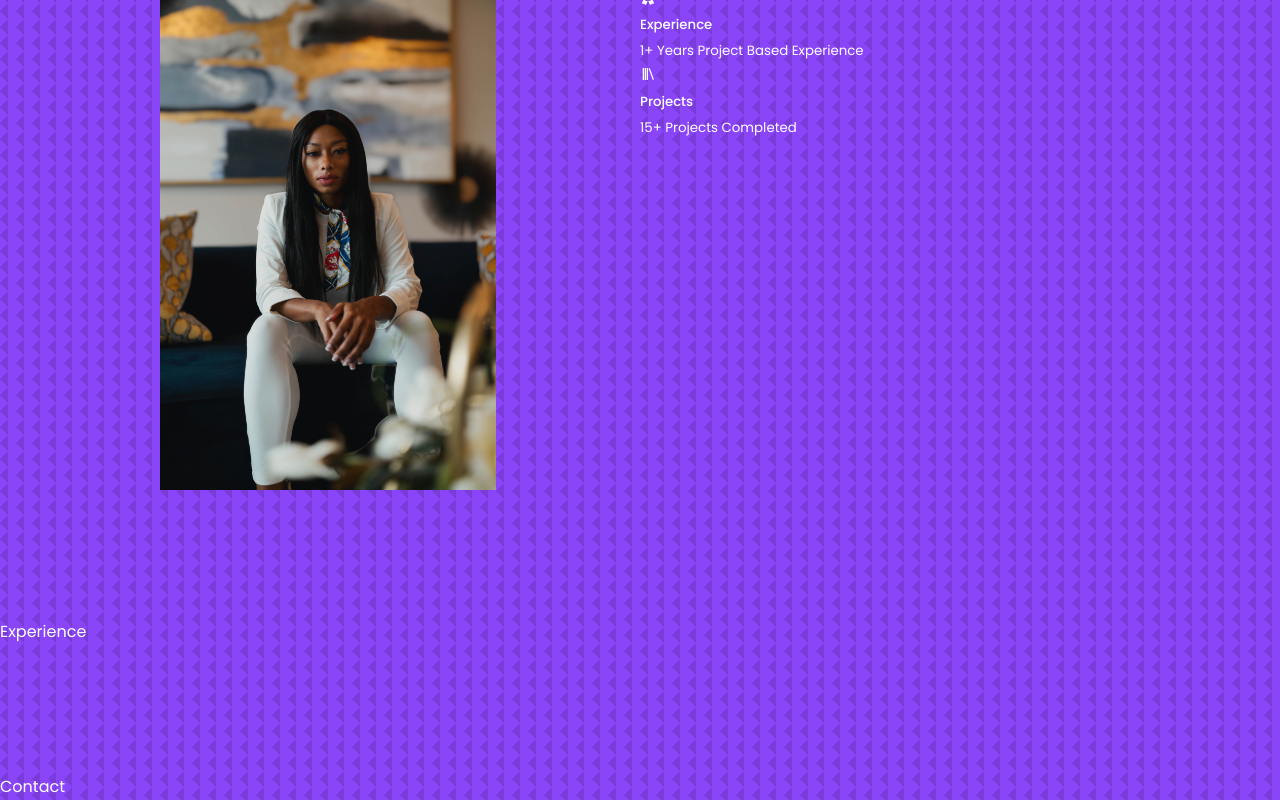
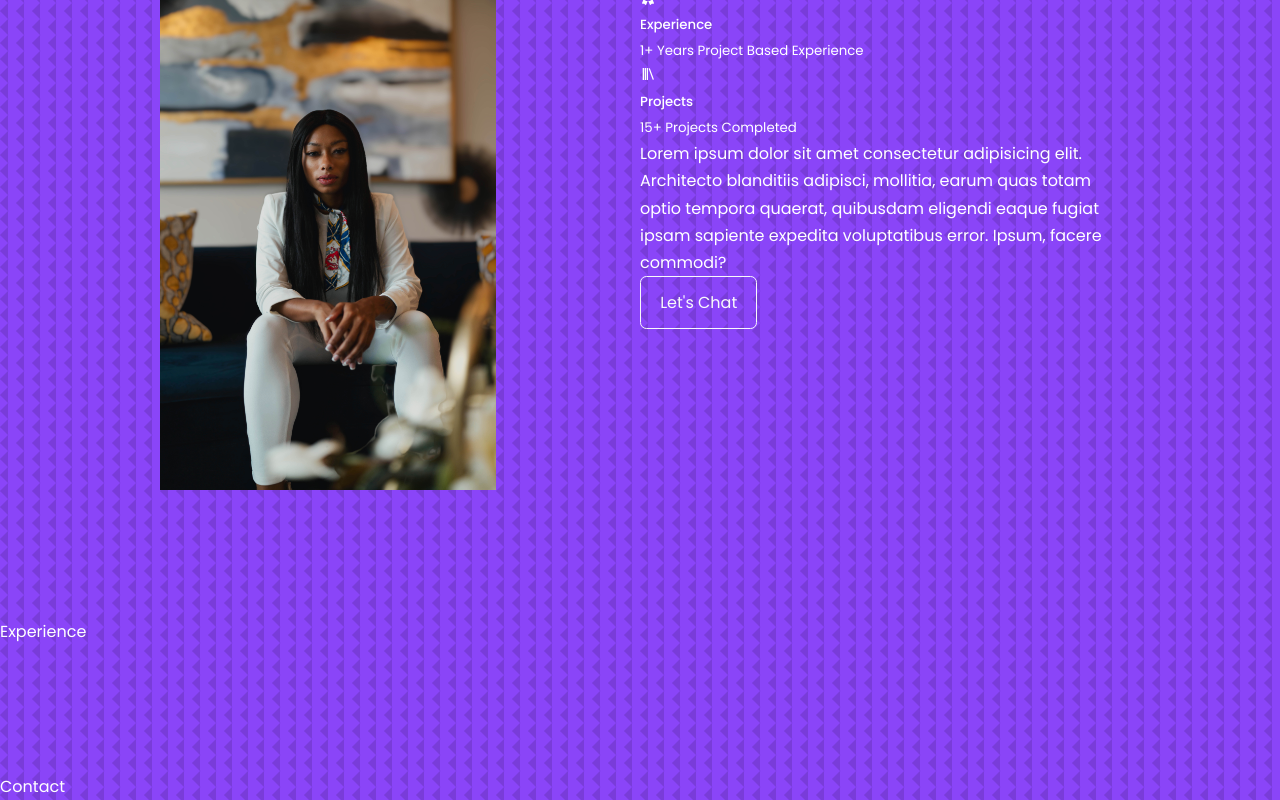
Before and after one commit to techysoldier/portfolio, a React (Create React App) app: page / in a window 1280 px wide. Shown: the part 1053-1853 px from the top of the page. Built offline with nearby package versions, Linux system fonts and the light colour scheme.

Commit message:
about me jsx

```diff
--- a/src/components/About/about.jsx
+++ b/src/components/About/about.jsx
@@ -31,6 +31,16 @@
               <small>15+ Projects Completed</small>
             </article>
           </div>
+
+
+          <p>
+            Lorem ipsum dolor sit amet consectetur adipisicing elit. Architecto blanditiis adipisci, mollitia,
+            earum quas totam optio tempora quaerat, quibusdam eligendi eaque fugiat ipsam sapiente expedita
+            voluptatibus error. Ipsum, facere commodi?
+          </p>
+
+
+          <a href ="#contact" className='btn'> Let's Chat</a>
         </div>
       </div>
     </section>
```
